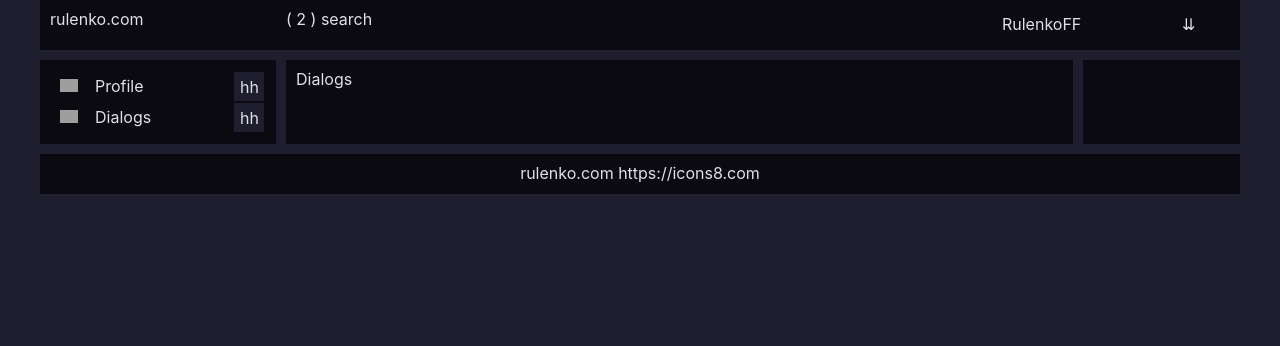
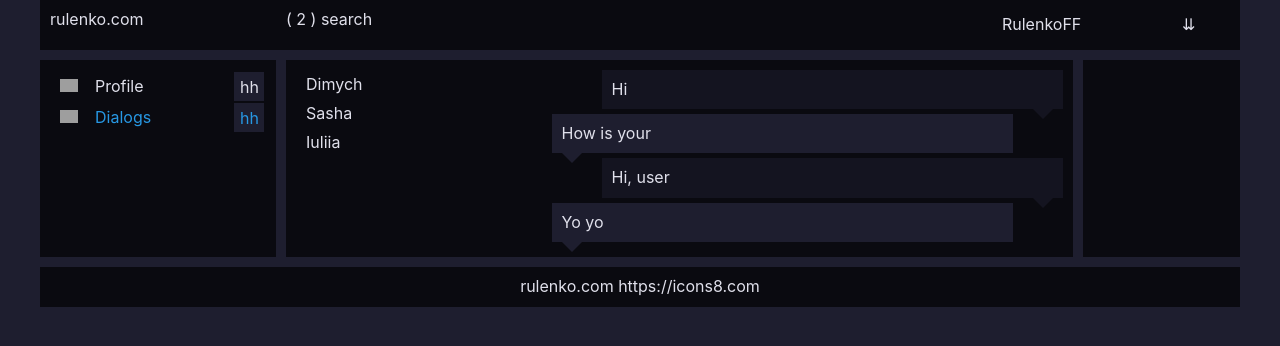
Before and after one commit to OleksandrRulenko/social-2, a React (Create React App) app: page /dialogs in a window 1280 px wide. Shown: the top 346 px of the page. Built offline with nearby package versions, Linux system fonts and the light colour scheme; grey boxes are pictures that could not be loaded.

Commit message:
Refactoring in profile and dialogs pages. NavLink.

```diff
--- a/src/App.js
+++ b/src/App.js
@@ -21,6 +21,7 @@ return (
         </div>
 
         <div className='appContent'>
+          {/* <Route exact path='/profile' component={Profile} /> */}
           <Route path='/profile' component={Profile} />
           <Route path='/dialogs' component={Dialogs} />
         </div>
--- a/src/components/dialogs/Dialogs.jsx
+++ b/src/components/dialogs/Dialogs.jsx
@@ -1,10 +1,39 @@
 import React from 'react'
 import s from './Dialogs.module.css'
+import { NavLink } from 'react-router-dom'
+
+const DialogItem = (props) => {
+    return (
+        <NavLink to={ '/dialogs/' + props.id }>
+            {/* <div className={s.dialog + ' ' + s.active}> */}
+            <div className={s.dialogItem}>
+                {props.name}
+            </div>
+        </NavLink>
+    )
+}
+
+const Message = (props) => {
+    return (
+        <div className={`${s.message} ${s.interlocutor1}`}>{props.message}</div>
+    )
+}
 
 const Dialogs = (props) => {
     return (
         <div className={s.dialogsPage}>
-            Dialogs
+            <div className={s.dialogsItems}>
+                <DialogItem name='Dimych' id='1'/>
+                <DialogItem name='Sasha' id='2'/>
+                <DialogItem name='Iuliia' id='3'/>
+            </div>
+
+            <div className={s.messages}>
+                <Message message='Hi'/>
+                <div className={`${s.message} ${s.interlocutor2}`}>How is your</div>
+                <Message message='Hi, user'/>
+                <div className={`${s.message} ${s.interlocutor2}`}>Yo yo</div>
+            </div>
         </div>
     )
 }
--- a/src/components/dialogs/Dialogs.module.css
+++ b/src/components/dialogs/Dialogs.module.css
@@ -0,0 +1,61 @@
+.dialogsPage {
+    display: grid;
+    grid-template-columns: 4fr 8fr;
+}
+.dialogsItems {
+    margin-right: 20px;
+}
+.dialogItem {
+    padding: 5px 10px;
+
+}
+.dialogItem:hover {
+    background-color: #141420;
+}
+.dialogItem.active {
+    color: rosybrown;
+}
+
+
+
+
+
+
+
+
+
+/* .messages {
+
+} */
+.message {
+    padding: 10px;
+    margin-bottom: 5px;
+}
+
+.message.interlocutor1 {
+    background-color: #141420;
+    margin-left: 50px;
+    position: relative;
+}
+.message.interlocutor1::before {
+    content: '';
+    position: absolute; /* Абсолютное позиционирование */
+    right: 10px; bottom: -20px; /* Положение треугольника */
+    border: 10px solid transparent; /* Прозрачные границы */
+    border-top: 10px solid #141420; /* Добавляем треугольник */
+    /* border-right: 10px solid #141420; */
+}
+
+.message.interlocutor2 {
+    background-color: #1e1e2f;
+    margin-right: 50px;
+    position: relative;
+}
+.message.interlocutor2::before {
+    content: '';
+    position: absolute; /* Абсолютное позиционирование */
+    left: 10px; bottom: -20px; /* Положение треугольника */
+    border: 10px solid transparent; /* Прозрачные границы */
+    border-top: 10px solid #1e1e2f; /* Добавляем треугольник */
+    /* border-left: 10px solid #1e1e2f; */
+}
--- a/src/components/menu/Menu.module.css
+++ b/src/components/menu/Menu.module.css
@@ -22,3 +22,6 @@
 .hoverBGColor:hover {
   background-color: #141420;
 }
+.menu a.activeLink {
+  color: rgb(39, 152, 228);
+}
--- a/src/components/menu/menu.jsx
+++ b/src/components/menu/menu.jsx
@@ -1,24 +1,24 @@
 import React from 'react'
 import s from './Menu.module.css'
+import { NavLink } from 'react-router-dom'
 
 const Menu = () => {
     return (
       <nav className={s.menu}>
-        <a href='/profile'>
+        <NavLink to='/profile' activeClassName={s.activeLink}>
           <div className={`${s.menuItems} ${s.hoverBGColor}`}>
             <div className={s.menuItemIcon}><img src="https://sun9-8.userapi.com/c629327/v629327473/db66/r051joYFRX0.jpg?ava=1" alt=""/></div>
             <div className={s.menuItemLink}>Profile</div>
             <div className={s.menuItemCounter}>hh</div>
           </div>
-        </a>
-        <a href='/dialogs'>
+        </NavLink>
+        <NavLink to='/dialogs' activeClassName={s.activeLink}>
           <div className={`${s.menuItems} ${s.hoverBGColor}`}>
             <div className={s.menuItemIcon}><img src="https://sun9-8.userapi.com/c629327/v629327473/db66/r051joYFRX0.jpg?ava=1" alt=""/></div>
             <div className={s.menuItemLink}>Dialogs</div>
             <div className={s.menuItemCounter}>hh</div>
           </div>
-        </a>
-
+        </NavLink>
       </nav>
     )
 }
--- a/src/components/profile/Profile.jsx
+++ b/src/components/profile/Profile.jsx
@@ -1,13 +1,13 @@
 import React from 'react'
 import s from './Profile.module.css'
 import MyPosts from './myPosts/MyPosts'
+import ProfileInfo from './profileInfo/ProfileInfo'
 
 const Profile = () => {
     return (
         <div className={s.profilePage}>
-            <img src="https://sun9-8.userapi.com/c629327/v629327473/db66/r051joYFRX0.jpg?ava=1" alt=""/>
-            <p>ava + description</p>
-
+            <ProfileInfo />
+            <hr />
             <MyPosts />
         </div>
     )
--- /dev/null
+++ b/src/components/profile/profileInfo/ProfileInfo.jsx
@@ -0,0 +1,18 @@
+import React from 'react'
+import s from './ProfileInfo.module.css'
+
+const ProfileInfo = () => {
+    return (
+        <div className={s.profileInfo}>
+            <div>
+                <img src="https://sun9-8.userapi.com/c629327/v629327473/db66/r051joYFRX0.jpg?ava=1" alt=""/>
+            </div>
+            <div>
+                <p>ava + description</p>
+            </div>
+
+        </div>
+    )
+}
+
+export default ProfileInfo;
```
Also changed, not shown: src/components/profile/profileInfo/ProfileInfo.module.css (added).
